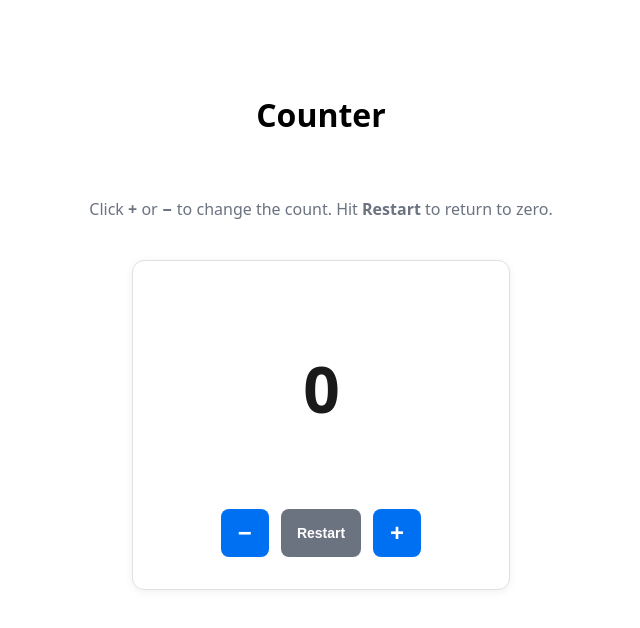
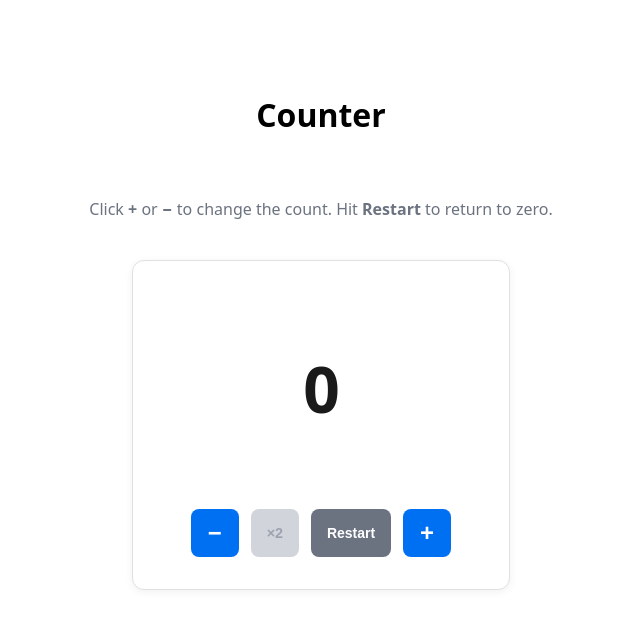
Before and after one commit to DiegolC97/TESTING25, a Next.js app: page /counter in a window 1280 px wide. Shown: the top 628 px of the page, without its empty margins (319-959 px from the left). Built offline with nearby package versions, Linux system fonts and the light colour scheme.

Commit message:
feat(agent): Add "Multiply by 2" button to Counter
Task ID: gNu0FBV8oE3XzpoWL52X
Type: feature
Priority: medium

```diff
--- a/src/domain/entities/counter.ts
+++ b/src/domain/entities/counter.ts
@@ -52,6 +52,20 @@ export class Counter {
   }
 
   /**
+   * Multiplies the current count by 2, clamped to [MIN, MAX].
+   */
+  multiplyByTwo(): void {
+    const result = this._count * 2;
+    if (result > Counter.MAX) {
+      this._count = Counter.MAX;
+    } else if (result < Counter.MIN) {
+      this._count = Counter.MIN;
+    } else {
+      this._count = result;
+    }
+  }
+
+  /**
    * Returns a new Counter instance with the same count value.
    * Used by consumers that need immutable snapshots (e.g. React state).
    */
--- a/src/interfaces/components/Counter.tsx
+++ b/src/interfaces/components/Counter.tsx
@@ -11,10 +11,11 @@ import { useCounter } from '@interfaces/hooks';
  * No logic lives here beyond rendering and wiring user actions to the hook.
  */
 export function Counter() {
-  const { count, increment, decrement, reset } = useCounter();
+  const { count, increment, decrement, reset, multiplyByTwo } = useCounter();
 
   const atMin = count === CounterEntity.MIN;
   const atMax = count === CounterEntity.MAX;
+  const atZero = count === 0;
 
   return (
     <div style={styles.wrapper}>
@@ -29,6 +30,14 @@ export function Counter() {
           aria-label="Decrement"
         >
           −
+        </button>
+        <button
+          onClick={multiplyByTwo}
+          disabled={atZero}
+          style={{ ...styles.button, ...styles.multiplyButton, ...(atZero ? styles.buttonDisabled : {}) }}
+          aria-label="Multiply by 2"
+        >
+          ×2
         </button>
         <button
           onClick={reset}
@@ -100,6 +109,10 @@ const styles: Record<string, CSSProperties> = {
     color: '#9ca3af',
     cursor: 'not-allowed',
   },
+  multiplyButton: {
+    fontSize: '0.9rem',
+    background: '#7c3aed',
+  },
   restartButton: {
     fontSize: '0.875rem',
     width: 'auto',
--- a/src/interfaces/hooks/useCounter.ts
+++ b/src/interfaces/hooks/useCounter.ts
@@ -6,6 +6,7 @@ export interface UseCounterResult {
   increment: () => void;
   decrement: () => void;
   reset: () => void;
+  multiplyByTwo: () => void;
 }
 
 /**
@@ -42,5 +43,13 @@ export function useCounter(): UseCounterResult {
     });
   }, []);
 
-  return { count: counter.count, increment, decrement, reset };
+  const multiplyByTwo = useCallback(() => {
+    setCounter((prev: Counter) => {
+      const next = prev.clone();
+      next.multiplyByTwo();
+      return next;
+    });
+  }, []);
+
+  return { count: counter.count, increment, decrement, reset, multiplyByTwo };
 }
```
